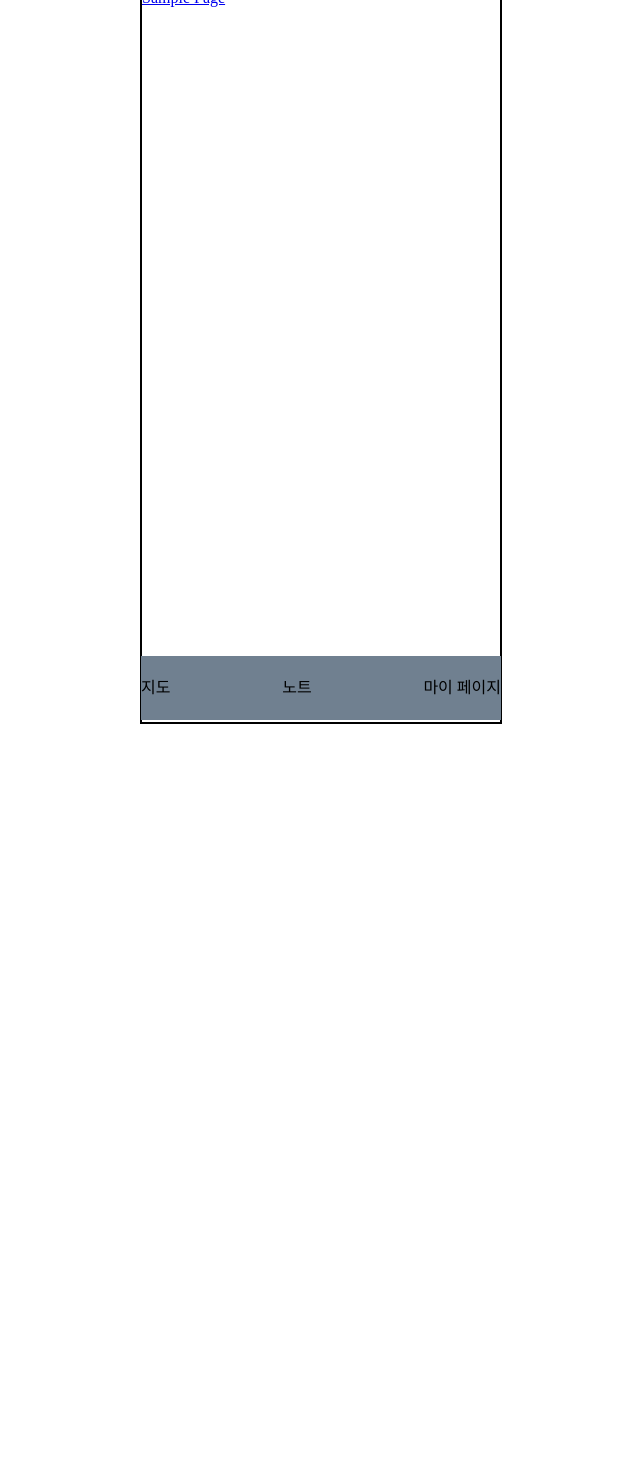
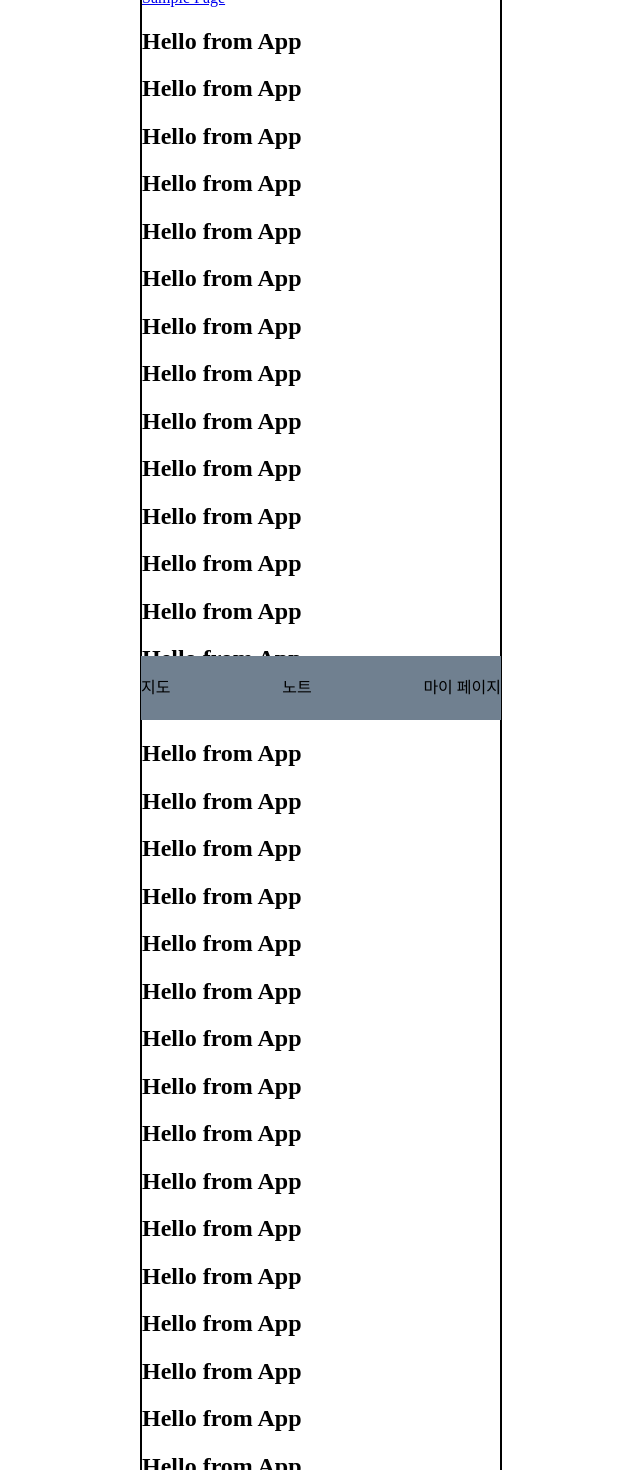
Before and after one commit to teo-sprint-16-3/client, a React (Vite) app: page / in a window 1280 px wide. Shown: the part 80-1550 px from the top of the page, without its empty margins (319-959 px from the left). Before the commit the page ends 804 px from the top, so only its background shows below. Built offline with nearby package versions, Linux system fonts and the light colour scheme.

Commit message:
feat: GNB 확인용 콘텐츠 추가

```diff
--- a/src/App.tsx
+++ b/src/App.tsx
@@ -6,6 +6,37 @@ export default function App() {
     <DefaultLayout>
       <h2>Hello from App</h2>
       <NavLink to="/sample">Sample Page</NavLink>
+      <h2>Hello from App</h2>
+      <h2>Hello from App</h2>
+      <h2>Hello from App</h2>
+      <h2>Hello from App</h2>
+      <h2>Hello from App</h2>
+      <h2>Hello from App</h2>
+      <h2>Hello from App</h2>
+      <h2>Hello from App</h2>
+      <h2>Hello from App</h2>
+      <h2>Hello from App</h2>
+      <h2>Hello from App</h2>
+      <h2>Hello from App</h2>
+      <h2>Hello from App</h2>
+      <h2>Hello from App</h2>
+      <h2>Hello from App</h2>
+      <h2>Hello from App</h2>
+      <h2>Hello from App</h2>
+      <h2>Hello from App</h2>
+      <h2>Hello from App</h2>
+      <h2>Hello from App</h2>
+      <h2>Hello from App</h2>
+      <h2>Hello from App</h2>
+      <h2>Hello from App</h2>
+      <h2>Hello from App</h2>
+      <h2>Hello from App</h2>
+      <h2>Hello from App</h2>
+      <h2>Hello from App</h2>
+      <h2>Hello from App</h2>
+      <h2>Hello from App</h2>
+      <h2>Hello from App</h2>
+      <h2>Hello from App</h2>
     </DefaultLayout>
   );
 }
```
